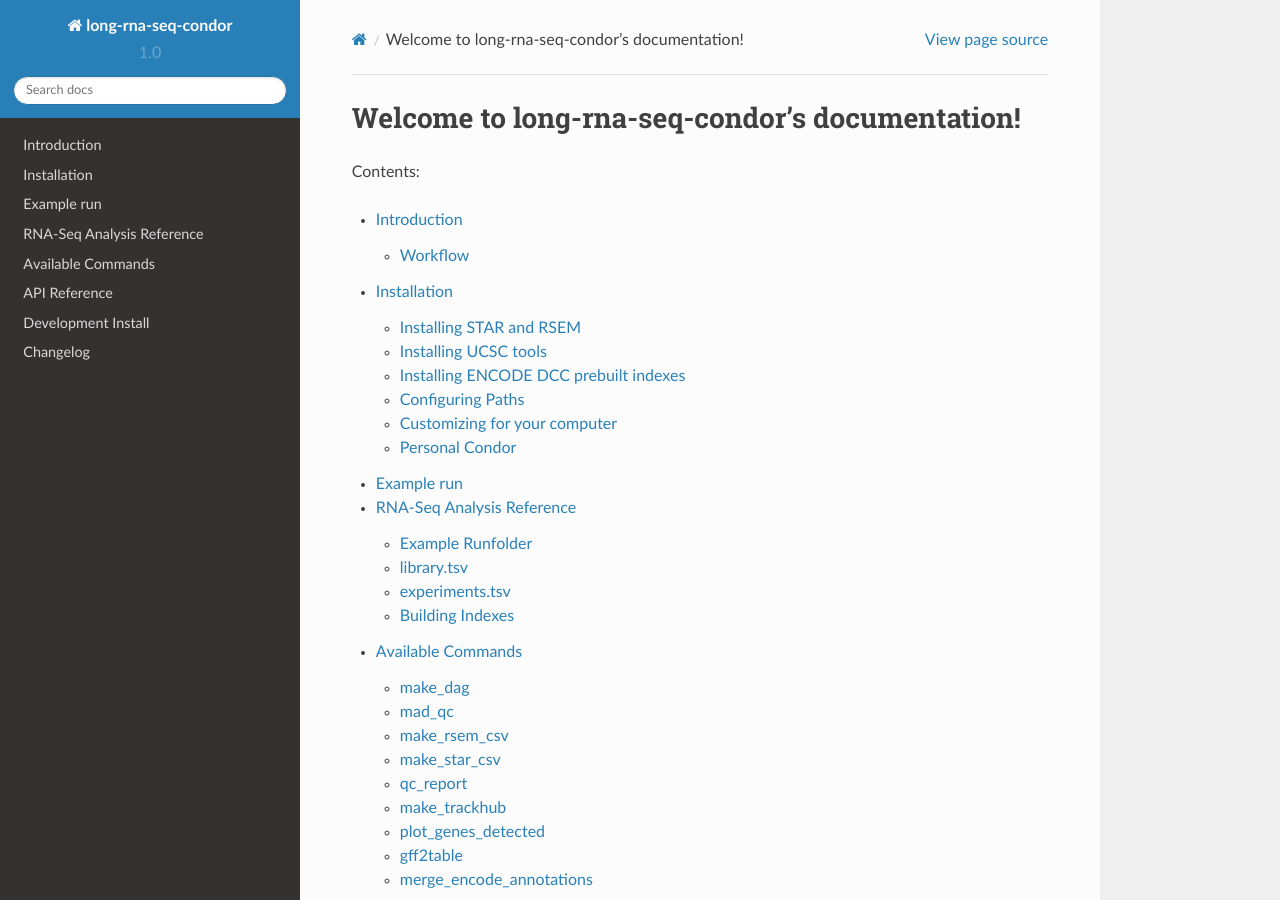
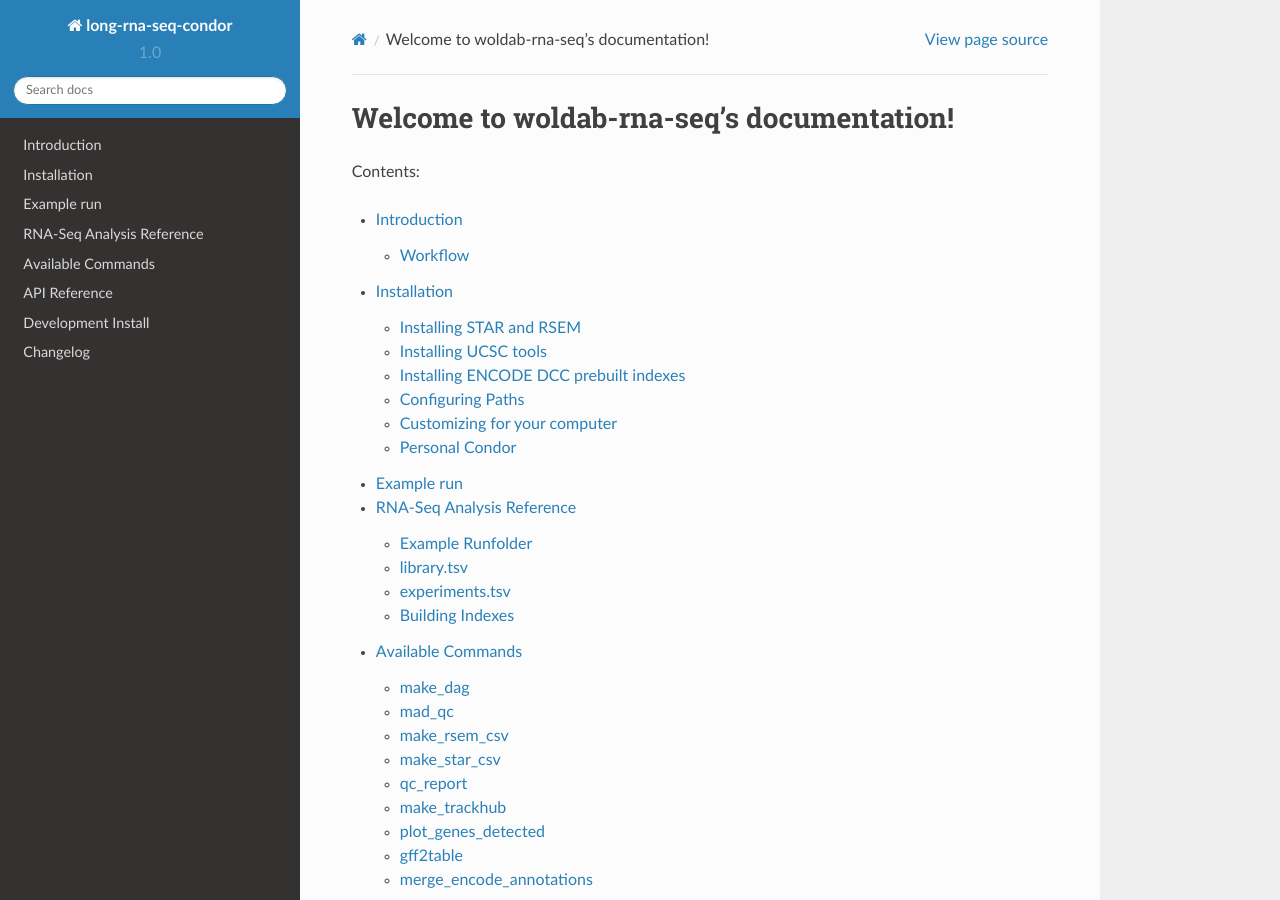
Before and after one commit to detrout/woldlab-rna-seq, a Sphinx documentation site: the page built from docs/index.rst, in a window 1280 px wide and 900 px high. Built offline with Sphinx 7.4.7 and the Read the Docs theme 2.0.0, drawn with Linux system fonts in a browser that asks for light colours; some of the changed lines change nothing that is shown.

Commit message:
Update project name in the documentation

```diff
--- a/docs/index.rst
+++ b/docs/index.rst
@@ -1,10 +1,7 @@
-.. long-rna-seq-condor documentation master file, created by
-   sphinx-quickstart on Tue Nov  8 15:28:18 2016.
-   You can adapt this file completely to your liking, but it should at least
-   contain the root `toctree` directive.
+.. woldlab-rna-seq documentation master file, created by
 
-Welcome to long-rna-seq-condor's documentation!
-===============================================
+Welcome to woldab-rna-seq's documentation!
+==========================================
 
 Contents:
 
```
